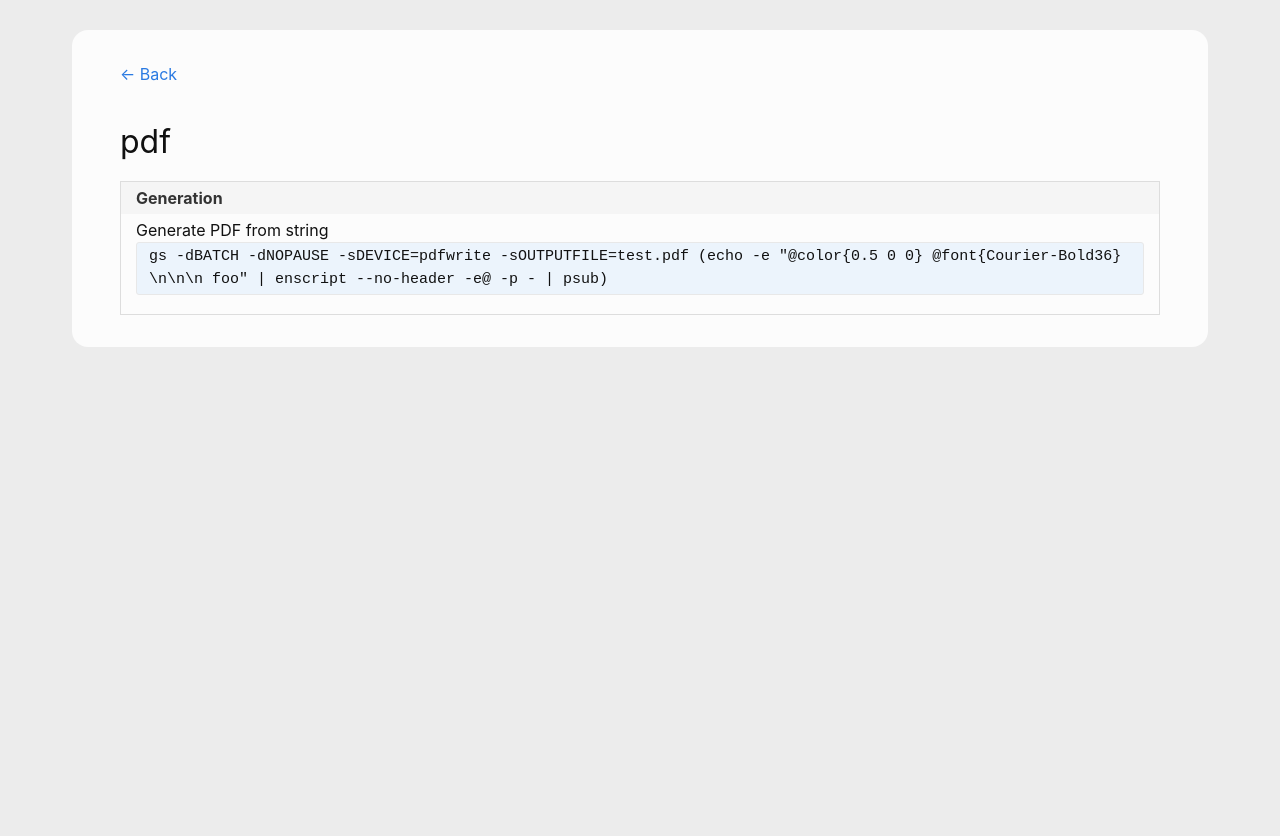
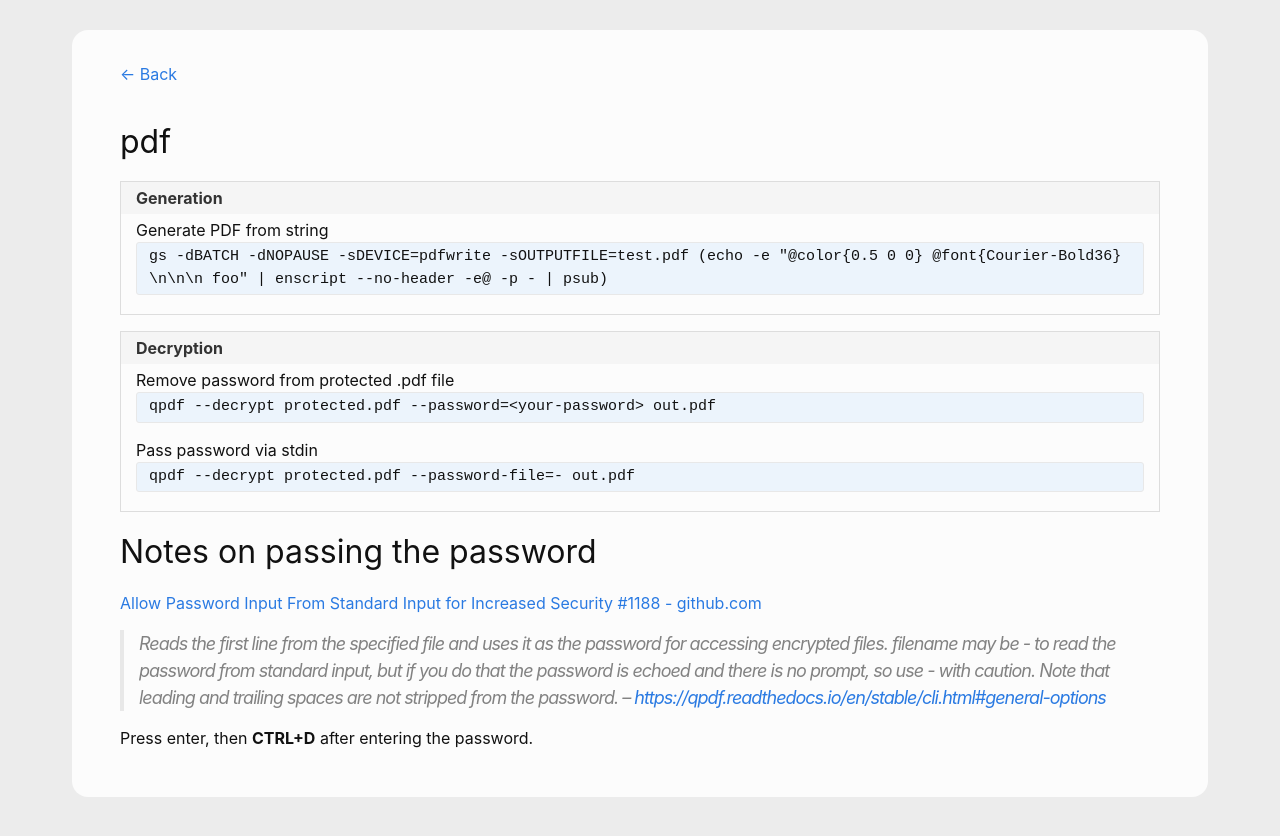
Before and after one commit to andreas-mausch/cheatsheets, a Jekyll site: the page built from _cheatsheets/pdf.md, in a window 1280 px wide. Shown: the top 836 px of the page. Built offline with Jekyll 4.4.1, drawn with Linux system fonts in a browser that asks for light colours.

Commit message:
pdf: Decrypt password-protected files

```diff
--- a/_cheatsheets/pdf.md
+++ b/_cheatsheets/pdf.md
@@ -5,4 +5,17 @@ section:
   - name: Generation
     commands:
       Generate PDF from string: gs -dBATCH -dNOPAUSE -sDEVICE=pdfwrite -sOUTPUTFILE=test.pdf (echo -e "@color{0.5 0 0} @font{Courier-Bold36} \n\n\n foo" | enscript --no-header -e@ -p - | psub)
+  - name: Decryption
+    commands:
+      Remove password from protected .pdf file: qpdf --decrypt protected.pdf --password=<your-password> out.pdf
+      Pass password via stdin: qpdf --decrypt protected.pdf --password-file=- out.pdf
 ---
+
+# Notes on passing the password
+
+[Allow Password Input From Standard Input for Increased Security #1188 - github.com](https://github.com/qpdf/qpdf/issues/1188)
+
+> Reads the first line from the specified file and uses it as the password for accessing encrypted files. filename may be - to read the password from standard input, but if you do that the password is echoed and there is no prompt, so use - with caution. Note that leading and trailing spaces are not stripped from the password.
+> -- <https://qpdf.readthedocs.io/en/stable/cli.html#general-options>
+
+Press enter, then **CTRL+D** after entering the password.
```
